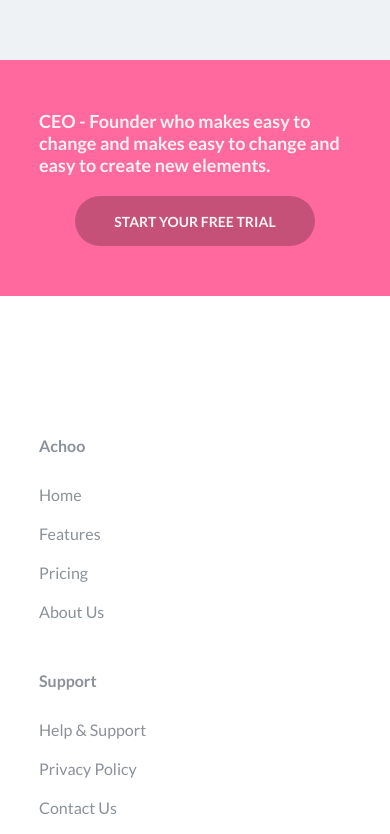
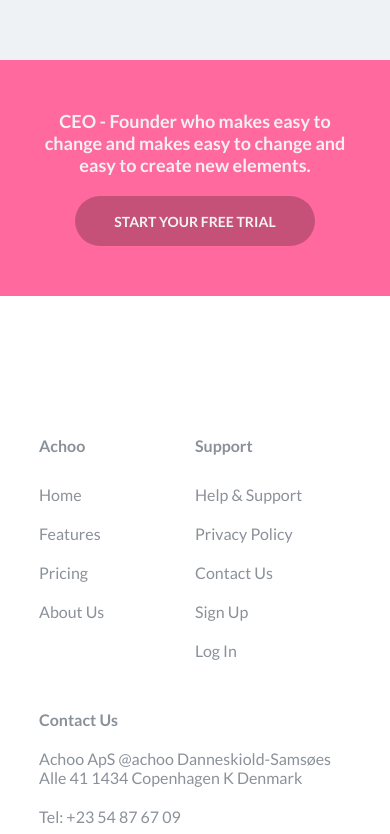
Before and after one commit to w3villa-harsh-kumar/Task-05, a plain HTML site: page index.html in a window 390 px wide. Shown: the part 3150-3984 px from the top of the page. Drawn offline with Linux system fonts and the light colour scheme.

Commit message:
initial commit

```diff
--- a/assets/css/style.css
+++ b/assets/css/style.css
@@ -468,6 +468,7 @@ Ribbon Section
 
   .ribbon .parent-continer .text {
     padding-bottom: 20px;
+    text-align: center;
   }
 }
 
@@ -482,6 +483,15 @@ footer .parent-container {
   border-bottom: 1px solid #cccccc88;
   padding-bottom: 70px;
   color: var(--secondary-text-color);
+}
+
+footer .parent-container .two {
+  display: flex;
+  width: 60%;
+}
+
+footer .parent-container .two .same-space {
+  width: 50%;
 }
 
 footer .parent-container .same-space {
@@ -538,6 +548,10 @@ footer .bottom-container .text {
 }
 
 @media screen and (max-width: 1000px) {
+  footer .parent-container .two {
+    width: 100%;
+  }
+
   footer .parent-container .same-space {
     width: 35%;
   }
--- a/index.html
+++ b/index.html
@@ -200,6 +200,7 @@
     <footer class="p-tb">
       <div class="container">
         <div class="parent-container">
+          <div class="two">
             <div class="same-space common-links">
               <div class="heading ps-b">achoo</div>
               <ul class="links">
@@ -236,6 +237,7 @@
                   <a href="#">log in</a>
                 </li>
               </ul>
+            </div>
           </div>
           <div class="same-space contact-links-container">
             <div class="heading ps-b">contact us</div>
```
Lines whose indentation alone changed are shown as unchanged.
